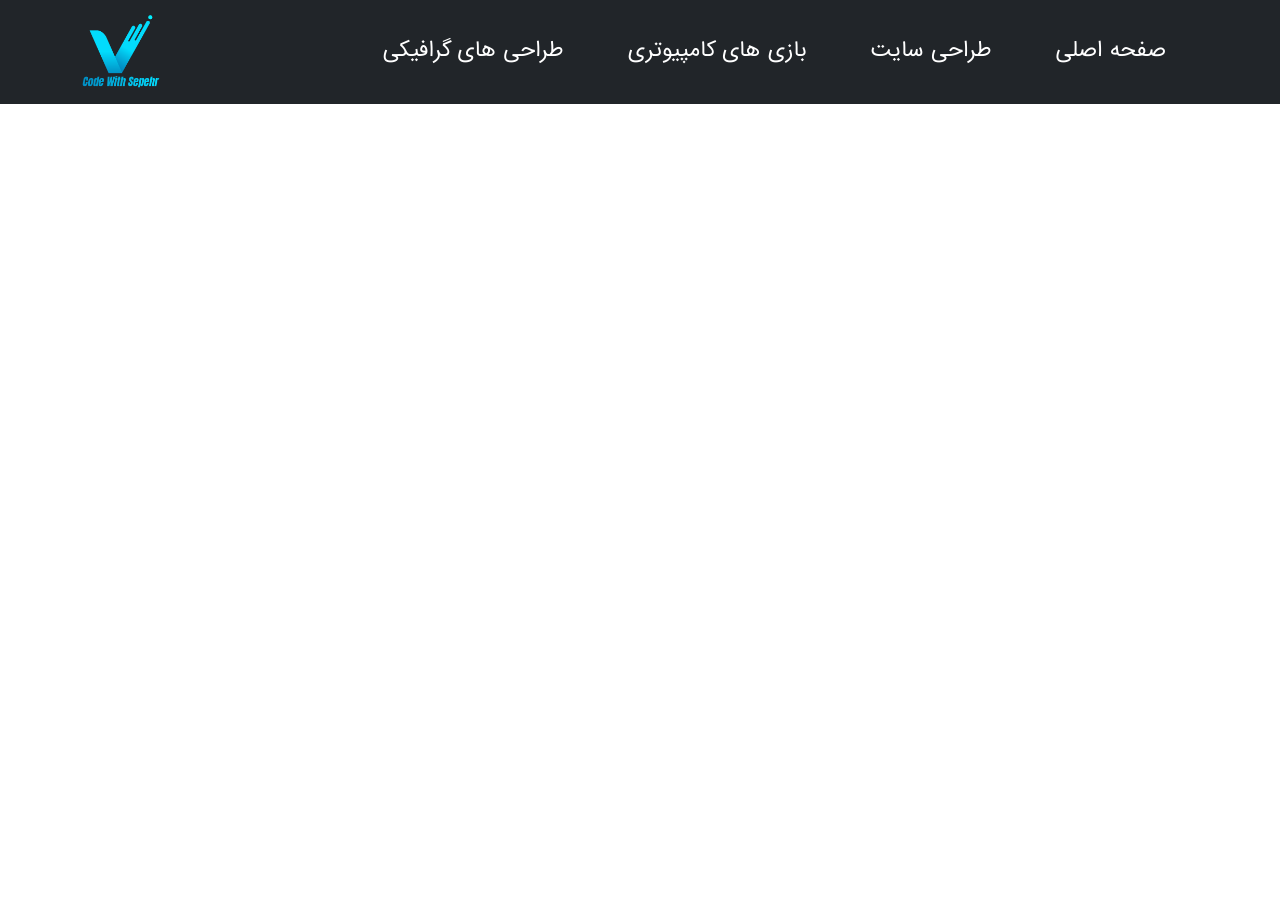
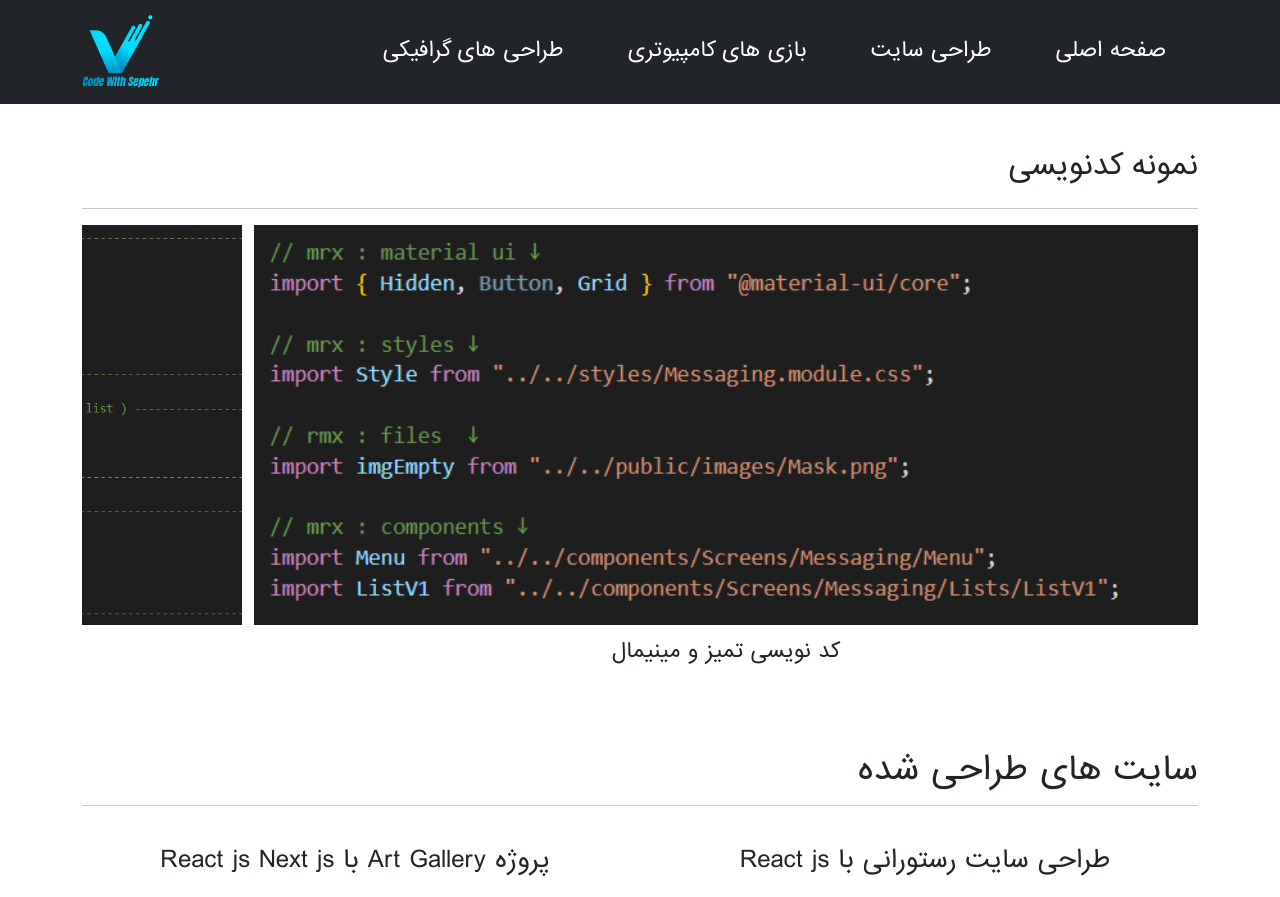
Before and after one commit to sepehrgoodman1/MyPortfolio, a React (Create React App) app: page /webdesign in a window 1280 px wide. Shown: the top 897 px of the page. Before the commit the page ends 800 px from the top, so only its background shows below. Built offline with nearby package versions, Linux system fonts and the light colour scheme.

Commit message:
Hi New Changess

```diff
--- a/src/App.css
+++ b/src/App.css
@@ -57,7 +57,7 @@ p, h1, h2, .h4 , h3 , .AboutArt{
 .ScrollerImg{
     overflow: auto;
     white-space: nowrap;
-    padding-bottom: 18px;
+    padding-bottom: 28px;
     direction: rtl;
 }
 .C_Scroll{
@@ -85,8 +85,11 @@ p, h1, h2, .h4 , h3 , .AboutArt{
     text-align: start;
     margin-top: 12px;
 }
-.mt_30{
+.mt_100{
     margin-top: 100px;
+}
+.Mt_150{
+    margin-top: 150px;
 }
 
 /* width */
@@ -166,4 +169,7 @@ p, h1, h2, .h4 , h3 , .AboutArt{
         background: #555;
         border-radius: 4px;
       }
+      .Mt_150{
+        margin-top: 100px;
+    }
 }
--- a/src/App.js
+++ b/src/App.js
@@ -40,9 +40,13 @@ function App() {
         </Routes>
         <Routes>
           <Route
-            path="/DesignWeb"
+            path="/webdesign"
             element={
               <>
+              <div className="Mt_150">
+                <MyCodes/>
+              </div>
+
                 <SiteDesign
                   MyList={ListWebDesign}
                   Title={"سایت های طراحی شده"}
--- a/src/Components/MyCodes.js
+++ b/src/Components/MyCodes.js
@@ -12,7 +12,7 @@ import Code9 from "../images/Screenshot (338).png";
 export default function MyCodes() {
   return (
     <div className="container">
-    <h3 className='text-dark mt_30 mb-4'>نمونه کدنویسی</h3>
+    <h3 className='text-dark mt_100 mb-4'>نمونه کدنویسی</h3>
     <hr/>
       <div className="ScrollerImg">
         <div className="C_Scroll">
--- a/src/Components/Navbar.js
+++ b/src/Components/Navbar.js
@@ -16,7 +16,7 @@ function Navbar({Logo}) {
                     <div className="navbar-nav fs-5 ">
                     <a className="nav-link  text-white px-3 mx-3 nav-list text-center" href="/Graphic">طراحی های گرافیکی</a>
                     <a className="nav-link text-white px-3 mx-3 nav-list text-center" href="/GameDev">بازی های کامپیوتری</a>
-                    <a className="nav-link text-white px-3 mx-3 nav-list text-center" href="/DesignWeb">طراحی سایت</a>
+                    <a className="nav-link text-white px-3 mx-3 nav-list text-center" href="/webdesign">طراحی سایت</a>
                     <a className="nav-link  text-white px-3 mx-3 nav-list text-center" aria-current="page" href="/">صفحه اصلی</a>
                     </div>
                 </div>
--- a/src/Components/SiteDesign.js
+++ b/src/Components/SiteDesign.js
@@ -5,7 +5,7 @@ import ArtistList from '../images/Artists list.jpg'
 
 function SiteDesign({MyList, Title}) {
     return (
-        <div className='container my-5 pt-5'>
+        <div className='container mb-5 mt-2'>
             <h2 className='text-dark pt-5'>{Title}</h2>
             <hr/>
 
```
